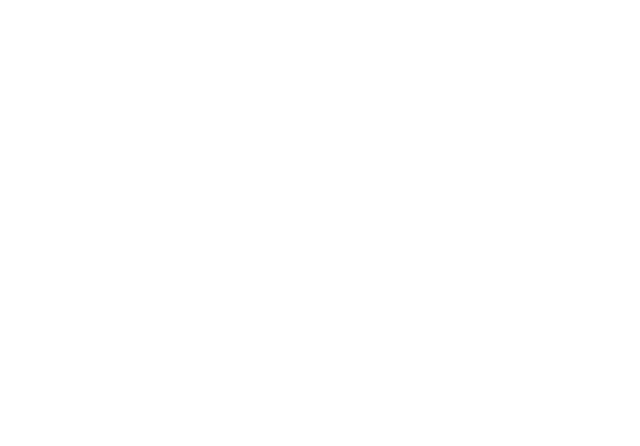
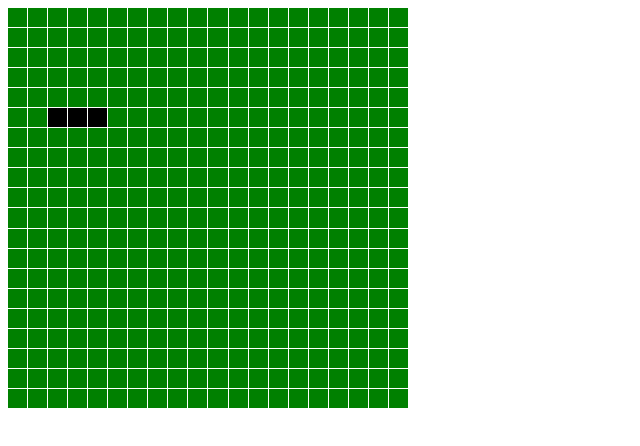
Before and after one commit to Bartek0074/SnakeJS, a plain HTML site: page index.html in a window 1280 px wide. Shown: the whole page, without its empty margins (0-640 px from the left). Drawn offline with Linux system fonts and the light colour scheme.

Commit message:
added initSnake function

```diff
--- a/script.js
+++ b/script.js
@@ -12,8 +12,8 @@ function getDirection() {
 
 const createBoard = () => {
     console.log(board);
-    for (let i = 1; i < 20; i++) {
-        for (let j = 1; j < 20; j++) {
+    for (let i = 1; i <= 20; i++) {
+        for (let j = 1; j <= 20; j++) {
             const div = document.createElement('div');
             div.className = "board__element";
             div.dataset.y = i;
@@ -23,4 +23,23 @@ const createBoard = () => {
     }
 }
 
+const initSnake = () => {
+    let xPosition = Math.floor(Math.random() * 12) + 5;
+    let yPosition = Math.floor(Math.random() * 12) + 5;
+    console.log(yPosition, xPosition, snakeDirection)
+
+    for (let i = 0; i < 3; i++){
+        if (snakeDirection === 'up') yPosition++;
+        if (snakeDirection === 'down') yPosition--;
+        if (snakeDirection === 'left') xPosition--;
+        if (snakeDirection === 'right') xPosition++;
+
+        const snakeElement = document.querySelector(`[data-x="${xPosition}"][data-y="${yPosition}"]`);
+        console.log(snakeElement);
+        snakeElement.classList.add('snake')
+        snakeElements.unshift(snakeElement);
+    }
+}
+
 createBoard();
+initSnake();
--- a/style.css
+++ b/style.css
@@ -4,4 +4,13 @@
     display: grid;
     grid-template-columns: repeat(20, 1fr);
     grid-template-rows: repeat(20, 1fr);
+    gap: 1px;
 }
+
+.board__element {
+    background-color: green;
+}
+
+.snake {
+    background-color: #000;
+}
```
